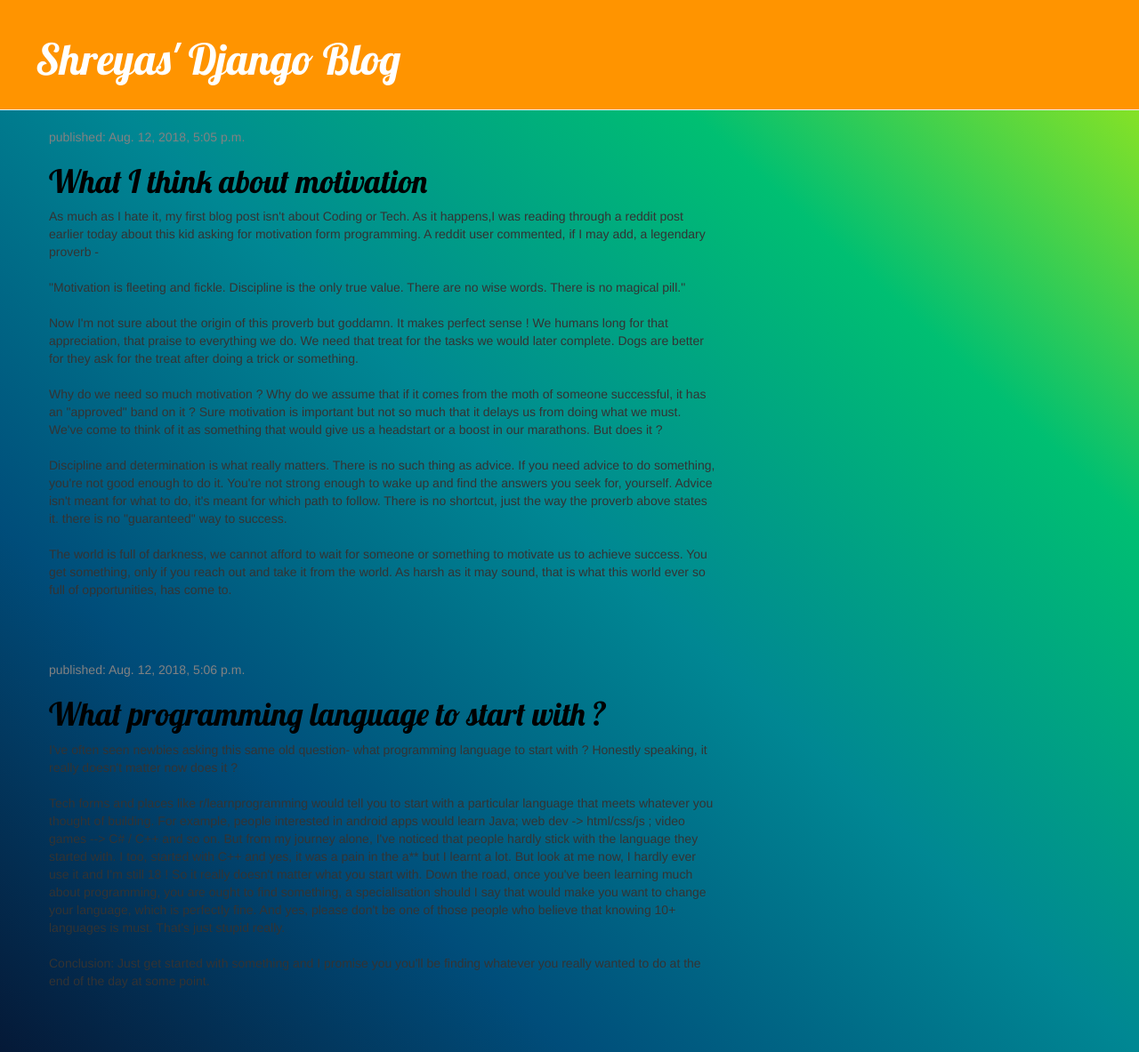
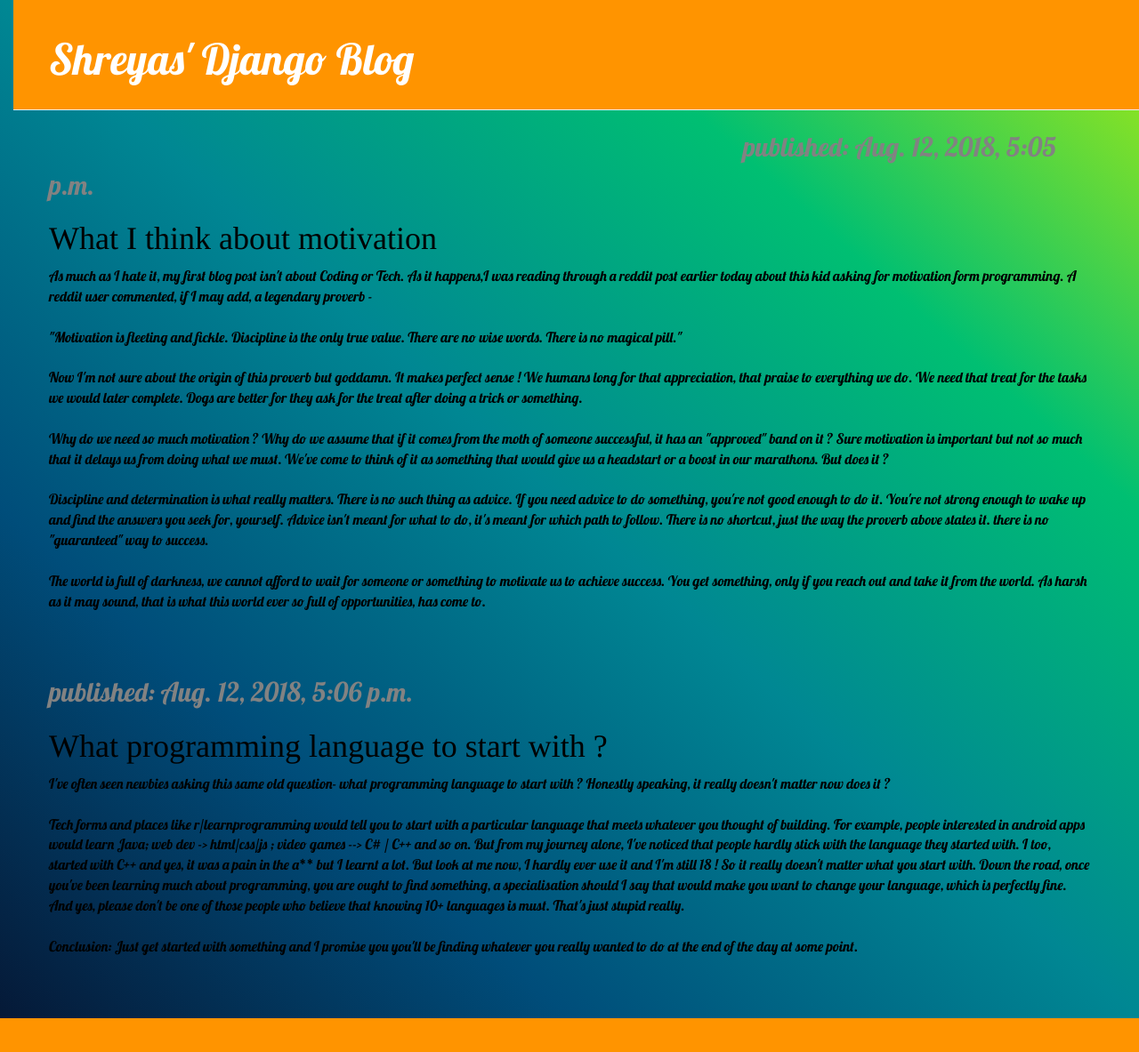
Before and after one commit to shreybs/DjangoBlog, a Django app: page / in a window 1280 px wide. Shown: the whole page at 89% size. After the commit the page ends 1145 px from the top, so only its background shows below. Run offline with Django 3.2, Linux system fonts and the light colour scheme; data comes from the database, SQL or seed files in the repository; some libraries are stand-ins or nearby versions.

Commit message:
Some more CSS tricks

```diff
--- a/blogTool/templates/blog/post_list.html
+++ b/blogTool/templates/blog/post_list.html
@@ -8,21 +8,21 @@
         <link href="//fonts.googleapis.com/css?family=Lobster&subset=latin,latin-ext" rel="stylesheet" type="text/css">
 
     </head>
-    <body style="background-image: linear-gradient(to right top, #051937, #004d7a, #008793, #00bf72, #a8eb12);">
+    <body style="background-image: linear-gradient(to right top, #051937, #004d7a, #008793, #00bf72, #a8eb12); padding-left: 15px; font-family: 'Lobster'; color: Black; font-size: 30px;">
         <div class="page-header">
             <h1><a href="/">Shreyas' Django Blog</a></h1>
         </div>
 
         <div class="content container">
                 <div class="row">
-                    <div class="col-md-8">
+                    <div class="col-md-8" ></div>
                         {% for post in posts %}
                             <div class="post">
                                 <div class="date">
                                     <p>published: {{ post.published_date }}</p>
                                 </div>
-                                <h1><a href="">{{ post.title }}</a></h1>
-                                <p>{{ post.text|linebreaksbr }}</p>
+                                <h1 style="color: orangered; font-family: Times;"><a href="">{{ post.title }}</a></h1>
+                                <p style="color: black; font-size: 16px;">{{ post.text|linebreaksbr }}</p>
                             </div>
                         {% endfor %}
                     </div>
```
